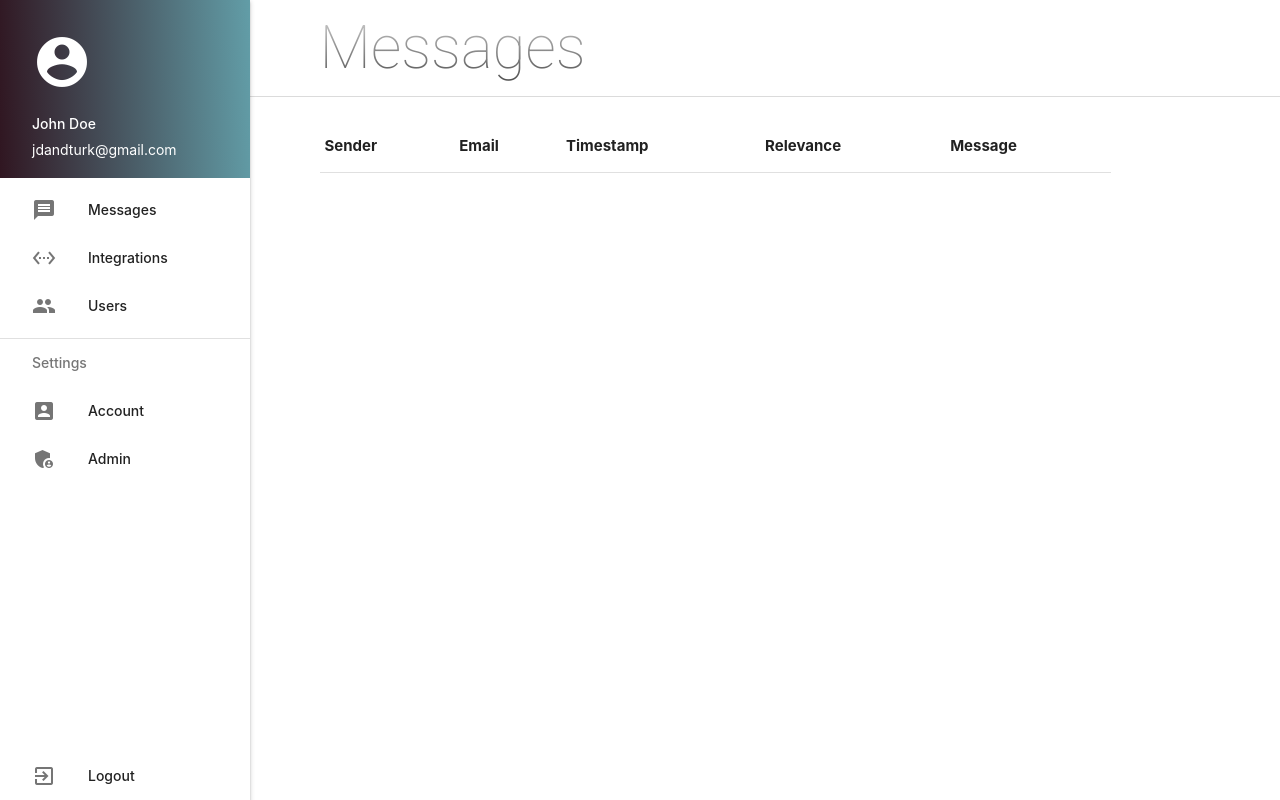
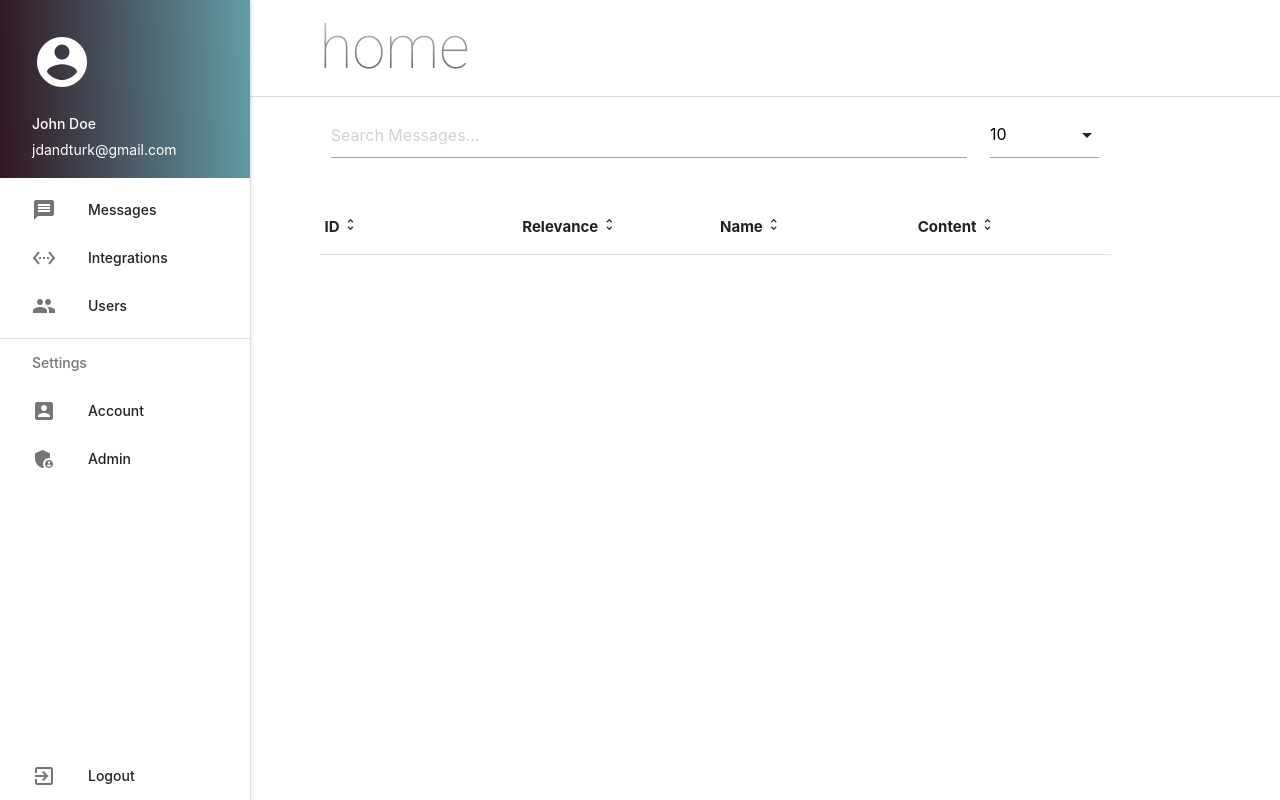
Before and after one commit to LindholmLabs/ContactBridge, a Flask app: page / in a window 1280 px wide. Run offline with Flask 3, Linux system fonts and the light colour scheme; the visitor is signed in with stand-in values (Sample User, id 1); data comes from the database, SQL or seed files in the repository; both versions use the stored data as it was after the commit; data that the repository does not hold is empty; parts of the project's set-up code (start-up, migrations or seed data) failed here and were passed over.

Commit message:
Updated ajax table to include debounce function.

```diff
--- a/WebAPI/namespaces/messages.py
+++ b/WebAPI/namespaces/messages.py
@@ -58,7 +58,7 @@ class MessageList(Resource):
         if sort_order not in ['ASC', 'DESC']:
             messages_ns.abort(400, "sort_order must be either 'ASC' or 'DESC'")
 
-        valid_sort_fields = ['id', 'name', 'email', 'subject', 'timestamp', 'relevance']
+        valid_sort_fields = ['id', 'name', 'email', 'subject', 'timestamp', 'relevance', 'content']
         if sort_by not in valid_sort_fields:
             messages_ns.abort(400, f"Invalid sort_by field. Must be one of {valid_sort_fields}")
 
--- a/WebInterface/routes.py
+++ b/WebInterface/routes.py
@@ -15,22 +15,12 @@ def home():
     if not session.get('logged_in'):
         return redirect(url_for('web_interface.login'))
 
-    messages = db.get_all_messages()
+    page_number = request.args.get('page', 1, type=int)
 
-    formatted_messages = [
-        {
-            "id": message[0],
-            "name": message[1],
-            "email": message[2],
-            "subject": message[3],
-            "message_content": message[4],
-            "timestamp": message[5],
-            "relevance": message[6]
-        }
-        for message in messages
-    ]
+    tables = TableFactory()
+    message_table = tables.get_message_table(page_number)
 
-    return render_template('home.html', messages=formatted_messages, page_title="Messages")
+    return render_template('home.html', page_title="home", table=message_table)
 
 
 @web_interface.route('/integrations')
--- a/database/repository.py
+++ b/database/repository.py
@@ -8,22 +8,23 @@ class DbRepository:
 
     def __init__(self):
         self.connection = sqlite3.connect(self.DB_PATH, check_same_thread=False)
-        self.cursor = self.connection.cursor()
         self.setup_database()
 
     def execute_query(self, query, parameters=(), expect_result=False):
-        self.cursor.execute(query, parameters)
+        with self.connection:
+            cursor = self.connection.cursor()
+            cursor.execute(query, parameters)
 
-        if expect_result:
-            return self.cursor.fetchall()
-        else:
-            self.connection.commit()
+            if expect_result:
+                result = cursor.fetchall()
+                cursor.close()
+                return result
 
     def setup_database(self):
         with open(os.path.join(self.CURRENT_DIR, 'db.sql'), 'r') as sql_file:
             sql_script = sql_file.read()
-        self.connection.executescript(sql_script)
-        self.connection.commit()
+        with self.connection:
+            self.connection.executescript(sql_script)
 
     def close_connection(self):
         self.connection.close()
--- a/static/css/main.css
+++ b/static/css/main.css
@@ -108,7 +108,6 @@ h1.mobile {
 }
 
 table tr, table td {
-    padding: 0;
     margin: 0 !important;
 }
 
@@ -119,3 +118,12 @@ table tr, table td {
 .pagination .active {
     background-color: var(--primary-color) !important;
 }
+
+.sortable-header {
+    cursor: pointer;
+    transition: all 0.3s ease;
+}
+
+.sortable-header:hover {
+    text-decoration: underline;
+}
--- a/static/js/pagination.js
+++ b/static/js/ajaxtable.js
@@ -17,7 +17,6 @@ function fetchData(endpoint, queryParams) {
     xhr.send();
 }
 
-// handle search input for messages or users
 function searchData() {
     const searchInput = document.getElementById('search-bar').value;
     const pageSize = document.getElementById('page-size').value;
@@ -28,17 +27,18 @@ function searchData() {
     fetchData(API_ENDPOINT, queryParams);
 }
 
-// Function to update pagination
 function updatePagination(currentPage, totalPages, pageSize) {
     const container = document.getElementById('pagination-container');
     container.innerHTML = ''; // Clear existing pagination
 
-    // Create the 'Back' button
+    // create back button
     const backLi = document.createElement('li');
     backLi.className = currentPage === 1 ? 'disabled' : 'waves-effect';
     const backA = document.createElement('a');
-    backA.href = '#!';
-    backA.innerHTML = '&laquo;';
+    const backIcon = document.createElement('i');
+    backIcon.className = 'material-icons';
+    backIcon.textContent = 'chevron_left';
+    backA.appendChild(backIcon);
     backA.onclick = function() {
         if (currentPage > 1) {
             fetchData(API_ENDPOINT, { page: currentPage - 1, page_size: pageSize });
@@ -47,12 +47,11 @@ function updatePagination(currentPage, totalPages, pageSize) {
     backLi.appendChild(backA);
     container.appendChild(backLi);
 
-    // Create the page number buttons
+    // Create pagination buttons
     for (let i = 1; i <= totalPages; i++) {
         const li = document.createElement('li');
         li.className = i === currentPage ? 'active' : 'waves-effect';
         const a = document.createElement('a');
-        a.href = '#!';
         a.textContent = i;
         a.onclick = function() {
             fetchData(API_ENDPOINT, { page: i, page_size: pageSize });
@@ -61,12 +60,14 @@ function updatePagination(currentPage, totalPages, pageSize) {
         container.appendChild(li);
     }
 
-    // Create the 'Forward' button
+    // create forward button
     const forwardLi = document.createElement('li');
     forwardLi.className = currentPage === totalPages ? 'disabled' : 'waves-effect';
     const forwardA = document.createElement('a');
-    forwardA.href = '#!';
-    forwardA.innerHTML = '&raquo;';
+    const forwardIcon = document.createElement('i');
+    forwardIcon.className = 'material-icons';
+    forwardIcon.textContent = 'chevron_right';
+    forwardA.appendChild(forwardIcon);
     forwardA.onclick = function() {
         if (currentPage < totalPages) {
             fetchData(API_ENDPOINT, { page: currentPage + 1, page_size: pageSize });
@@ -77,7 +78,7 @@ function updatePagination(currentPage, totalPages, pageSize) {
 }
 
 // Function to sort table by clicking on headers
-function sortTableByHeader(type) {
+function sortTableByHeader() {
     document.querySelectorAll('#table-headers th').forEach(header => {
         header.addEventListener('click', () => {
             const sortField = header.getAttribute('data-field');
@@ -90,16 +91,8 @@ function sortTableByHeader(type) {
                 sort_order: sortOrder,
                 page_size: pageSize
             };
-            fetchData(`/api/${type}`, queryParams);
-            // Toggle sort order for the next click
+            fetchData(API_ENDPOINT, queryParams);
             header.setAttribute('data-order', sortOrder === 'asc' ? 'desc' : 'asc');
         });
     });
 }
-
-// Initial fetch for messages and setup headers sorting
-document.addEventListener('DOMContentLoaded', function() {
-    M.AutoInit();  // Initialize all Materialize components
-    fetchData(API_ENDPOINT, { page: 1, page_size: 10 });
-    sortTableByHeader('messages');
-});
--- /dev/null
+++ b/templates/ajaxtable.html
@@ -0,0 +1,57 @@
+<div class="row">
+    <div class="input-field col s10">
+        <input type="text" id="search-bar" placeholder="Search Messages...">
+    </div>
+    <div class="input-field col s2">
+        <select id="page-size" onchange="searchData()">
+            <option value="5">5</option>
+            <option value="10" selected>10</option>
+            <option value="25">25</option>
+            <option value="50">50</option>
+        </select>
+    </div>
+</div>
+
+<table class="highlight table-instance">
+    <thead id="table-headers">
+    <tr>
+        <th data-field="id" data-order="asc" class="sortable-header">ID <i class="material-icons tiny">unfold_more</i></th>
+        <th data-field="relevance" data-order="asc" class="sortable-header">Relevance <i class="material-icons tiny">unfold_more</i></th>
+        <th data-field="name" data-order="asc" class="sortable-header">Name <i class="material-icons tiny">unfold_more</i></th>
+        <th data-field="content" data-order="asc" class="sortable-header">Content <i class="material-icons tiny">unfold_more</i></th>
+    </tr>
+    </thead>
+    <tbody id="table-body">
+    <!-- Table data -->
+    </tbody>
+</table>
+
+<ul class="pagination" id="pagination-container">
+    <!-- Pagination  -->
+</ul>
+
+<script>
+
+    const API_ENDPOINT = '/api/messages/';
+
+    document.addEventListener('DOMContentLoaded', function() {
+        M.AutoInit();
+        const debouncedSearchData = debounce(searchData, 500);
+        document.getElementById('search-bar').addEventListener('keyup', debouncedSearchData);
+        sortTableByHeader('id');
+
+        fetchData(API_ENDPOINT, { page: 1, page_size: 10 });
+        sortTableByHeader('id');
+    });
+
+    function debounce(func, delay) {
+        let debounceTimer;
+        return function() {
+            const context = this;
+            const args = arguments;
+            clearTimeout(debounceTimer);
+            debounceTimer = setTimeout(() => func.apply(context, args), delay);
+        };
+    }
+
+</script>
--- a/templates/base.html
+++ b/templates/base.html
@@ -6,12 +6,12 @@
 
     <link rel="stylesheet" href="{{ url_for('static', filename='css/materialize.min.css') }}">
     <link href="https://fonts.googleapis.com/icon?family=Material+Icons" rel="stylesheet">
-    <script src="{{ url_for('static', filename='js/materialize.min.js') }}"></script>
+    <script defer src="{{ url_for('static', filename='js/materialize.min.js') }}"></script>
     <link rel="preconnect" href="https://fonts.googleapis.com">
     <link rel="preconnect" href="https://fonts.gstatic.com" crossorigin>
     <link href="https://fonts.googleapis.com/css2?family=Roboto:wght@100&display=swap" rel="stylesheet">
     <link rel="stylesheet" href="{{ url_for('static', filename='css/main.css') }}">
-    <script src="{{ url_for('static', filename='js/pagination.js') }}"></script>
+    <script defer src="{{ url_for('static', filename='js/ajaxtable.js') }}"></script>
 </head>
 
 <body>
--- a/templates/home.html
+++ b/templates/home.html
@@ -1,27 +1,5 @@
 {% extends 'base.html' %}
 
 {% block content %}
-<br>
-<table class="highlight">
-    <thead>
-    <tr>
-        <th>Sender</th>
-        <th>Email</th>
-        <th>Timestamp</th>
-        <th>Relevance</th>
-        <th class="truncate">Message</th>
-    </tr>
-    </thead>
-    <tbody>
-    {% for message in messages %}
-    <tr>
-        <td>{{ message.name }}</td>
-        <td>{{ message.email }}</td>
-        <td>{{ message.timestamp }}</td>
-        <td>{{ message.relevance }}</td>
-        <td class="truncate-td">{{ message.message_content }}</td>
-    </tr>
-    {% endfor %}
-    </tbody>
-</table>
+{% include 'ajaxtable.html' %}
 {% endblock %}
--- a/templates/messages_template.html
+++ b/templates/messages_template.html
@@ -1 +1 @@
-{% for message in messages %}<tr><td>{{ message.id }}</td><td>{{ message.name }}</td><td>{{ message.email }}</td><td>{{ message.subject }}</td><td>{{ message.timestamp }}</td><td>{{ message.relevance }}</td></tr>{% endfor %}
+{% for message in messages %}<tr><td>{{ message.id }}</td><td>{{ message.relevance }}</td><td>{{ message.name }}</td><td>{{ message.content }}</td></tr>{% endfor %}
--- a/templates/table.html
+++ b/templates/table.html
@@ -12,7 +12,7 @@
         {% endfor %}
     </tr>
     </thead>
-    <tbody>
+    <tbody id="table-body">
     {% for row in table.rows %}
     <tr onclick="window.location.href='{{ table.row_click_url_template.format(row[0]) }}';">
         {% for cell in row %}
```
Also changed, not shown: database/database.db, static/html/tabletest.html (indentation only).
